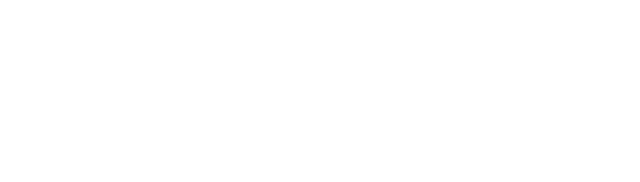
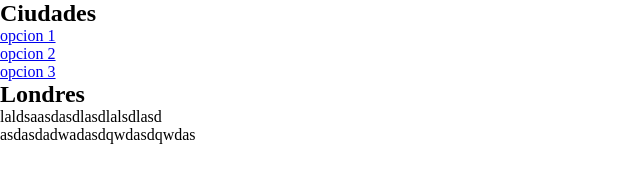
Before and after one commit to SantiagoPard/layout, a plain HTML site: page index.html in a window 1280 px wide. Shown: the whole page, without its empty margins (0-640 px from the left). Drawn offline with Linux system fonts and the light colour scheme.

Commit message:
maquetacion inicial del sitio web en index.html

```diff
--- a/index.html
+++ b/index.html
@@ -6,6 +6,28 @@
         <link rel="stylesheet" href="css/index.css">
     </head>
     <body>
-
+        <section>
+            <header>
+                <h1>Ciudades</h1>
+            </header>
+            <nav>
+                <ul>
+                    <li>
+                        <a href="#">opcion 1</a>
+                    </li>
+                    <li>
+                        <a href="#">opcion 2</a>
+                    </li>
+                    <li>
+                        <a href="#">opcion 3</a>
+                    </li>
+                </ul>
+            </nav>
+            <article>
+                <h2>Londres</h2>
+                <p>laldsaasdasdlasdlalsdlasd</p>
+                <p>asdasdadwadasdqwdasdqwdas</p>
+            </article>
+        </section>
     </body>
 </html>
```
